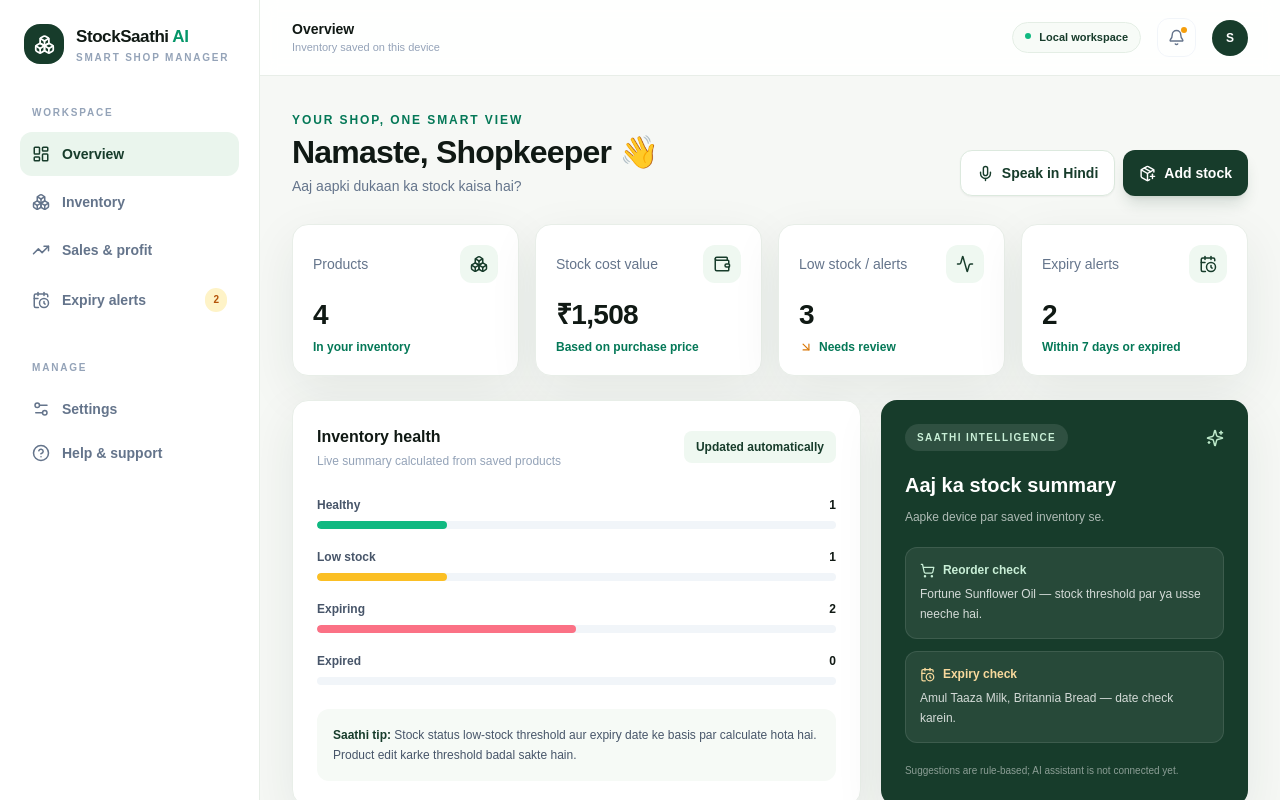
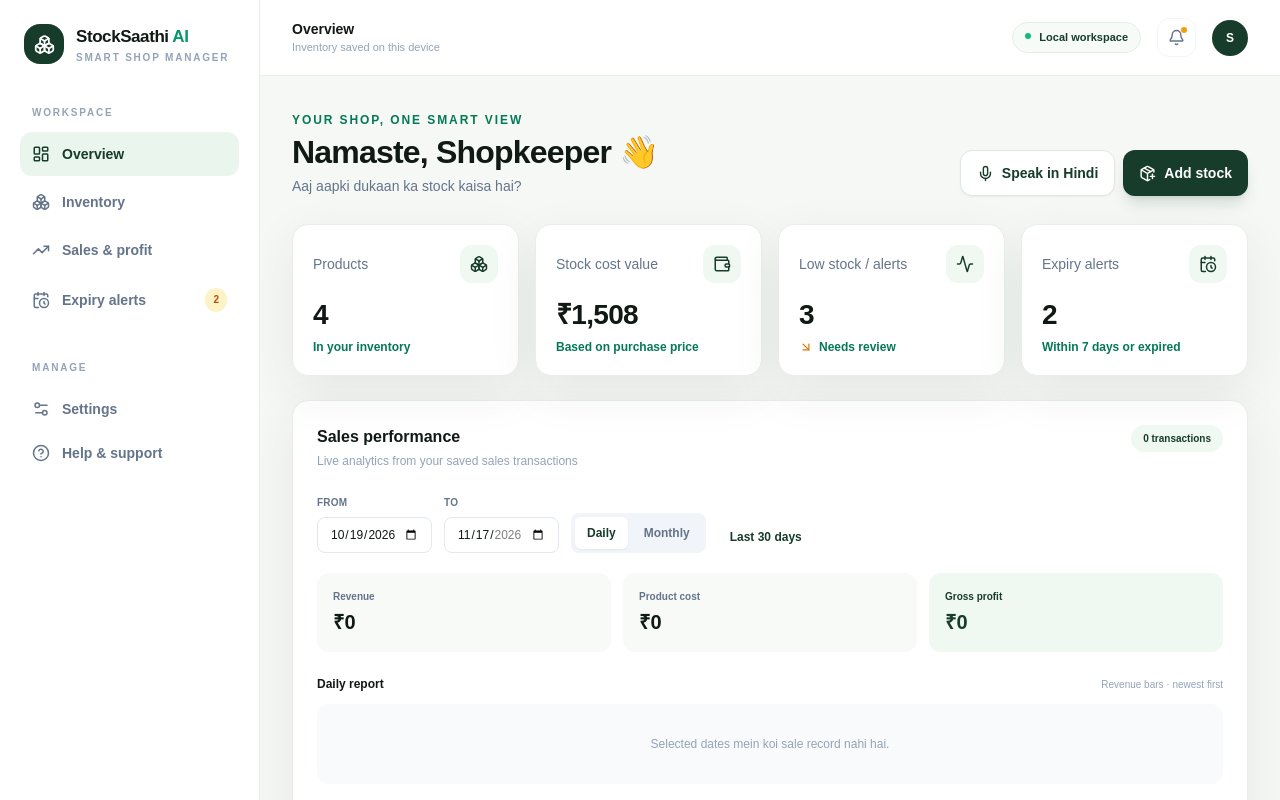
Before and after one commit to suniljaiswar657-dotcom/stocksaathi-ai, a Next.js app: page / in a window 1280 px wide. Shown: the top 800 px of the page. Built offline with nearby package versions, Linux system fonts and the light colour scheme.

Commit message:
Connect dashboard to sales and add daily monthly reports

```diff
--- a/src/app/page.tsx
+++ b/src/app/page.tsx
@@ -95,6 +95,9 @@ export default function Home() {
   const [products, setProducts] = useState<Product[]>(initialProducts.map(normalizeProduct));
   const [movements,setMovements]=useState<StockMovement[]>([]);
   const [sales,setSales]=useState<Sale[]>([]);
+  const [reportFrom,setReportFrom]=useState(dateInDays(-29));
+  const [reportTo,setReportTo]=useState(today());
+  const [reportGrouping,setReportGrouping]=useState<"day"|"month">("day");
   const [saleForm,setSaleForm]=useState({productId:'',quantity:'1',unitPrice:'',soldAt:today()});
   const [batchProductId,setBatchProductId]=useState<string|null>(null);
   const [batchForm,setBatchForm]=useState({batchNo:'',quantity:'1',expiryDate:''});
@@ -146,6 +149,12 @@ export default function Home() {
   const totalRevenue=sales.reduce((sum,sale)=>sum+sale.revenue,0);
   const totalCost=sales.reduce((sum,sale)=>sum+sale.cost,0);
   const totalProfit=sales.reduce((sum,sale)=>sum+sale.profit,0);
+  const reportSales=useMemo(()=>sales.filter(sale=>sale.soldAt>=reportFrom&&sale.soldAt<=reportTo).sort((a,b)=>a.soldAt.localeCompare(b.soldAt)),[sales,reportFrom,reportTo]);
+  const reportRevenue=reportSales.reduce((sum,sale)=>sum+sale.revenue,0);
+  const reportCost=reportSales.reduce((sum,sale)=>sum+sale.cost,0);
+  const reportProfit=reportSales.reduce((sum,sale)=>sum+sale.profit,0);
+  const reportRows=useMemo(()=>{const groups=new Map<string,{label:string;revenue:number;cost:number;profit:number;count:number}>();for(const sale of reportSales){const key=reportGrouping==="day"?sale.soldAt:sale.soldAt.slice(0,7);const row=groups.get(key)||{label:key,revenue:0,cost:0,profit:0,count:0};row.revenue+=sale.revenue;row.cost+=sale.cost;row.profit+=sale.profit;row.count+=1;groups.set(key,row);}return Array.from(groups.values()).sort((a,b)=>b.label.localeCompare(a.label));},[reportSales,reportGrouping]);
+  const maxReportRevenue=Math.max(1,...reportRows.map(row=>row.revenue));
 
   function openAdd() {
     setEditingId(null);
@@ -295,6 +304,14 @@ export default function Home() {
               <MetricCard label="Expiry alerts" value={String(expiryCount)} note="Within 7 days or expired" icon={CalendarClock} />
             </div>
 
+            {activeNav==="Overview" ? <div className="mt-6 rounded-2xl border border-[#e8eee8] bg-white p-5 shadow-soft sm:p-6">
+              <div className="flex flex-wrap items-start justify-between gap-3"><div><h2 className="text-base font-extrabold text-ink">Sales performance</h2><p className="mt-1 text-xs text-slate-400">Live analytics from your saved sales transactions</p></div><span className="rounded-full bg-[#eff8f1] px-3 py-1.5 text-[10px] font-bold text-forest">{reportSales.length} transactions</span></div>
+              <div className="mt-5 flex flex-wrap items-end gap-3"><div><label className="text-[10px] font-bold uppercase tracking-wide text-slate-500">From</label><input type="date" value={reportFrom} max={reportTo} onChange={e=>setReportFrom(e.target.value)} className="mt-1 block rounded-lg border border-slate-200 px-3 py-2 text-xs"/></div><div><label className="text-[10px] font-bold uppercase tracking-wide text-slate-500">To</label><input type="date" value={reportTo} min={reportFrom} max={today()} onChange={e=>setReportTo(e.target.value)} className="mt-1 block rounded-lg border border-slate-200 px-3 py-2 text-xs"/></div><div className="flex gap-1 rounded-lg bg-slate-100 p-1"><button onClick={()=>setReportGrouping("day")} className={`rounded-md px-3 py-2 text-xs font-bold ${reportGrouping==="day"?"bg-white text-forest shadow-sm":"text-slate-500"}`}>Daily</button><button onClick={()=>setReportGrouping("month")} className={`rounded-md px-3 py-2 text-xs font-bold ${reportGrouping==="month"?"bg-white text-forest shadow-sm":"text-slate-500"}`}>Monthly</button></div><button onClick={()=>{setReportFrom(dateInDays(-29));setReportTo(today());}} className="rounded-lg px-3 py-2 text-xs font-bold text-forest hover:bg-[#f2f8f3]">Last 30 days</button></div>
+              <div className="mt-5 grid gap-3 sm:grid-cols-3"><div className="rounded-xl bg-[#f7faf7] p-4"><p className="text-[10px] font-semibold text-slate-500">Revenue</p><p className="mt-1 text-xl font-extrabold text-ink">{formatMoney(reportRevenue)}</p></div><div className="rounded-xl bg-[#f7faf7] p-4"><p className="text-[10px] font-semibold text-slate-500">Product cost</p><p className="mt-1 text-xl font-extrabold text-ink">{formatMoney(reportCost)}</p></div><div className="rounded-xl bg-[#f0f8f2] p-4"><p className="text-[10px] font-semibold text-forest">Gross profit</p><p className="mt-1 text-xl font-extrabold text-forest">{formatMoney(reportProfit)}</p></div></div>
+              <div className="mt-6"><div className="mb-3 flex items-center justify-between"><h3 className="text-xs font-extrabold text-ink">{reportGrouping==="day"?"Daily report":"Monthly report"}</h3><span className="text-[10px] text-slate-400">Revenue bars · newest first</span></div>{reportRows.length? <div className="space-y-3">{reportRows.slice(0,31).map(row=><div key={row.label} className="grid grid-cols-[76px_1fr_90px] items-center gap-3"><span className="text-[10px] font-semibold text-slate-500">{row.label}</span><div className="h-2 overflow-hidden rounded-full bg-slate-100"><div className="h-full rounded-full bg-forest" style={{width:(row.revenue/maxReportRevenue*100)+"%"}}/></div><div className="text-right"><p className="text-[10px] font-bold text-ink">{formatMoney(row.revenue)}</p><p className="text-[9px] text-emerald-700">Profit {formatMoney(row.profit)}</p></div></div>)}</div>:<p className="rounded-xl bg-slate-50 py-8 text-center text-xs text-slate-400">Selected dates mein koi sale record nahi hai.</p>}</div>
+              <p className="mt-4 text-[10px] text-slate-400">Reports use sale date and saved cost snapshots. Gross profit excludes rent, wages, tax, payment fees and other overheads.</p>
+            </div> : null}
+
             <div className="mt-6 grid gap-5 xl:grid-cols-[1.55fr_1fr]">
               <div className="rounded-2xl border border-[#e8eee8] bg-white p-5 shadow-soft sm:p-6">
                 <div className="flex flex-wrap items-center justify-between gap-3"><div><h2 className="text-base font-extrabold text-ink">Inventory health</h2><p className="mt-1 text-xs text-slate-400">Live summary calculated from saved products</p></div><span className="rounded-lg bg-[#eff8f1] px-3 py-2 text-xs font-semibold text-forest">Updated automatically</span></div>
```
